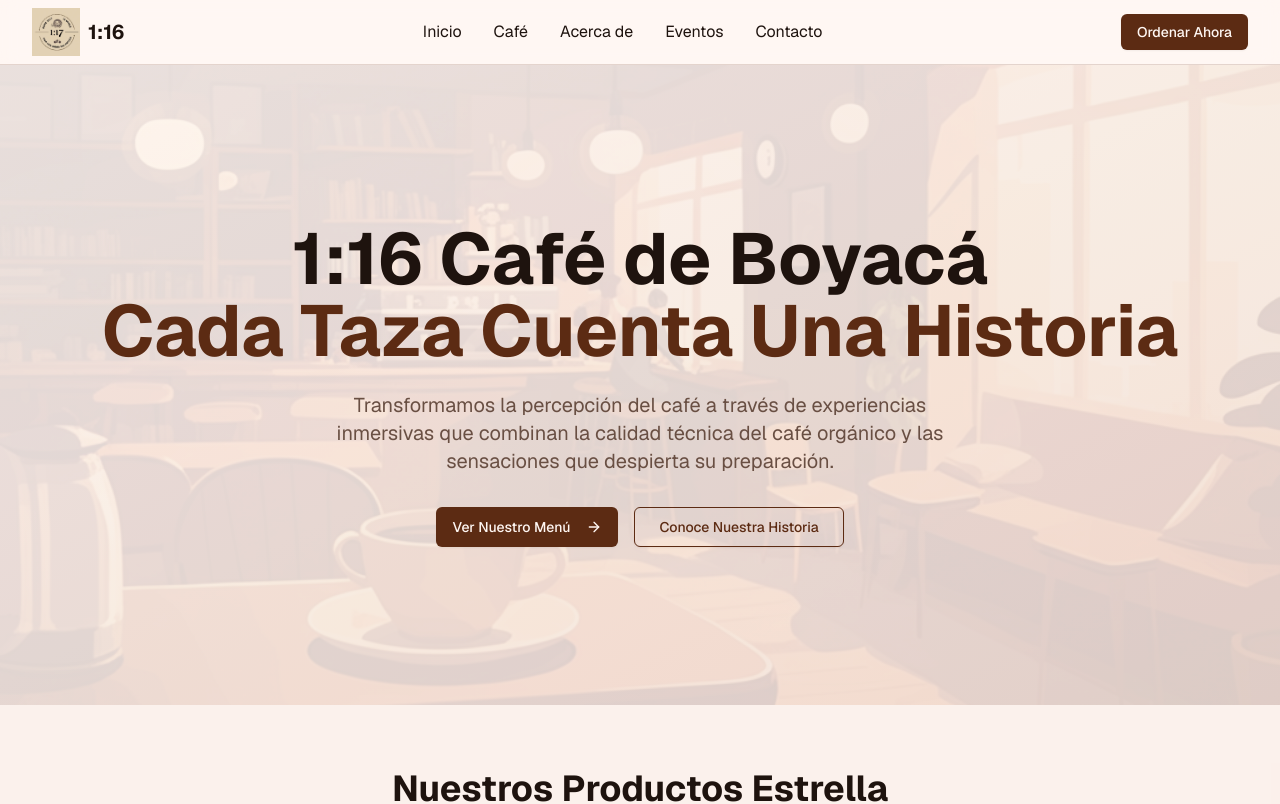
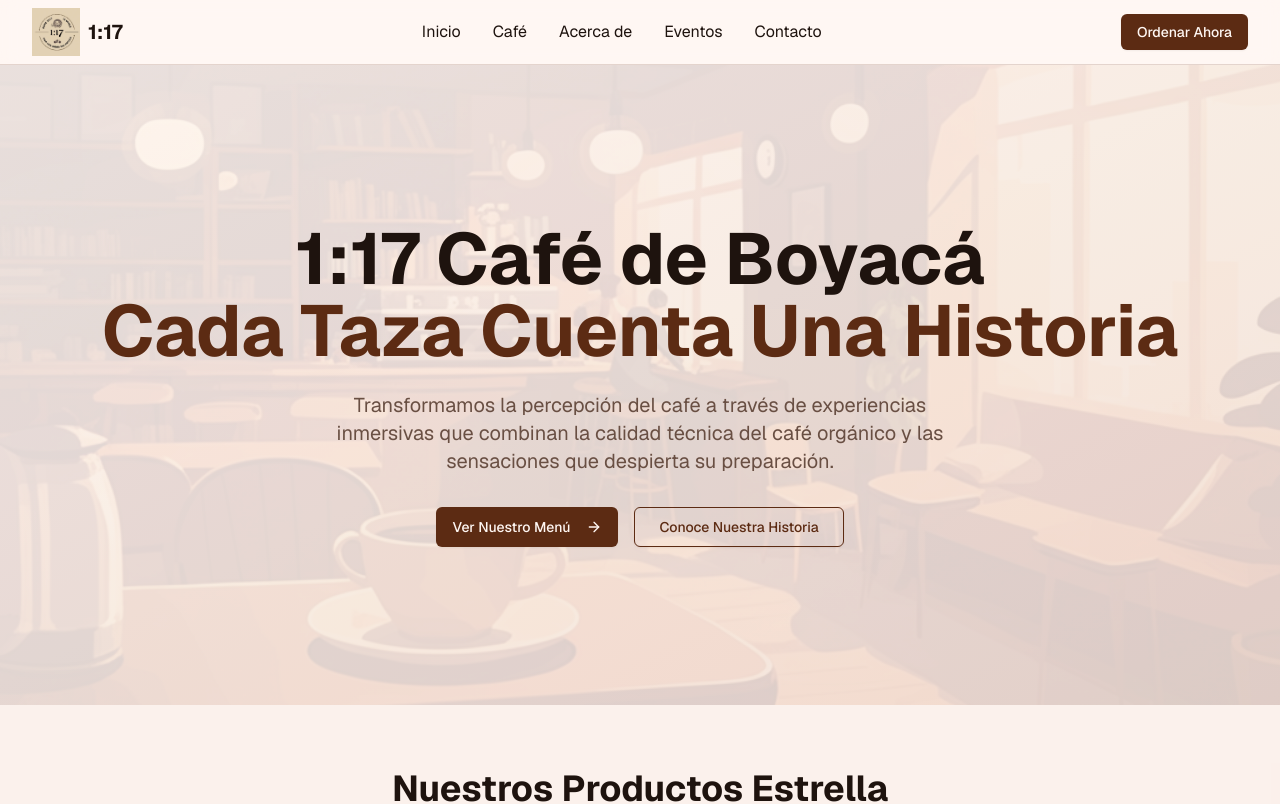
Before and after one commit to diegooo555/1-17-coffe, a Next.js app: page / in a window 1280 px wide. Shown: the top 804 px of the page. Built offline with nearby package versions, Linux system fonts and the light colour scheme.

Commit message:
Rename enterprise

```diff
--- a/components/footer.tsx
+++ b/components/footer.tsx
@@ -9,8 +9,8 @@ export function Footer() {
         <div className="grid grid-cols-1 md:grid-cols-4 gap-8">
           <div className="md:col-span-2">
             <div className="flex items-center space-x-2 mb-4">
-              <Image src="/logo-116.png" alt="1:16 Café" width={32} height={32} className="h-8 w-8" />
-              <span className="font-bold text-xl">1:16</span>
+              <Image src="/logo-116.png" alt="1:17 Café" width={32} height={32} className="h-8 w-8" />
+              <span className="font-bold text-xl">1:17</span>
             </div>
             <p className="text-sidebar-foreground/80 mb-4 text-pretty">
               Café de especialidad desde 2025 de Boyacá. Cada taza cuenta una historia. Transformamos la percepción del
@@ -94,7 +94,7 @@ export function Footer() {
 
         <div className="border-t border-sidebar-border mt-8 pt-8 text-center">
           <p className="text-sidebar-foreground/60 text-sm">
-            © 2025 1:16 Café. Todos los derechos reservados. Desde Boyacá con amor.
+            © 2025 1:17 Café. Todos los derechos reservados. Desde Boyacá con amor.
           </p>
         </div>
       </div>
--- a/components/header.tsx
+++ b/components/header.tsx
@@ -15,7 +15,7 @@ export function Header() {
         <div className="flex items-center justify-between h-16">
           <Link href="/" className="flex items-center space-x-2">
             <Image src="/logo-116.png" alt="1:16 Café" width={50} height={50} className="h-12 w-12" />
-            <span className="font-bold text-xl text-foreground">1:16</span>
+            <span className="font-bold text-xl text-foreground">1:17</span>
           </Link>
 
           <nav className="hidden md:flex items-center space-x-8">
--- a/components/hero-section.tsx
+++ b/components/hero-section.tsx
@@ -12,7 +12,7 @@ export function HeroSection() {
 
       <div className="relative z-10 container mx-auto px-4 sm:px-6 lg:px-8 text-center">
         <h1 className="text-4xl md:text-6xl lg:text-7xl font-bold text-foreground mb-6 text-balance">
-          1:16 Café de Boyacá
+          1:17 Café de Boyacá
           <span className="block text-primary">Cada Taza Cuenta Una Historia</span>
         </h1>
 
```
